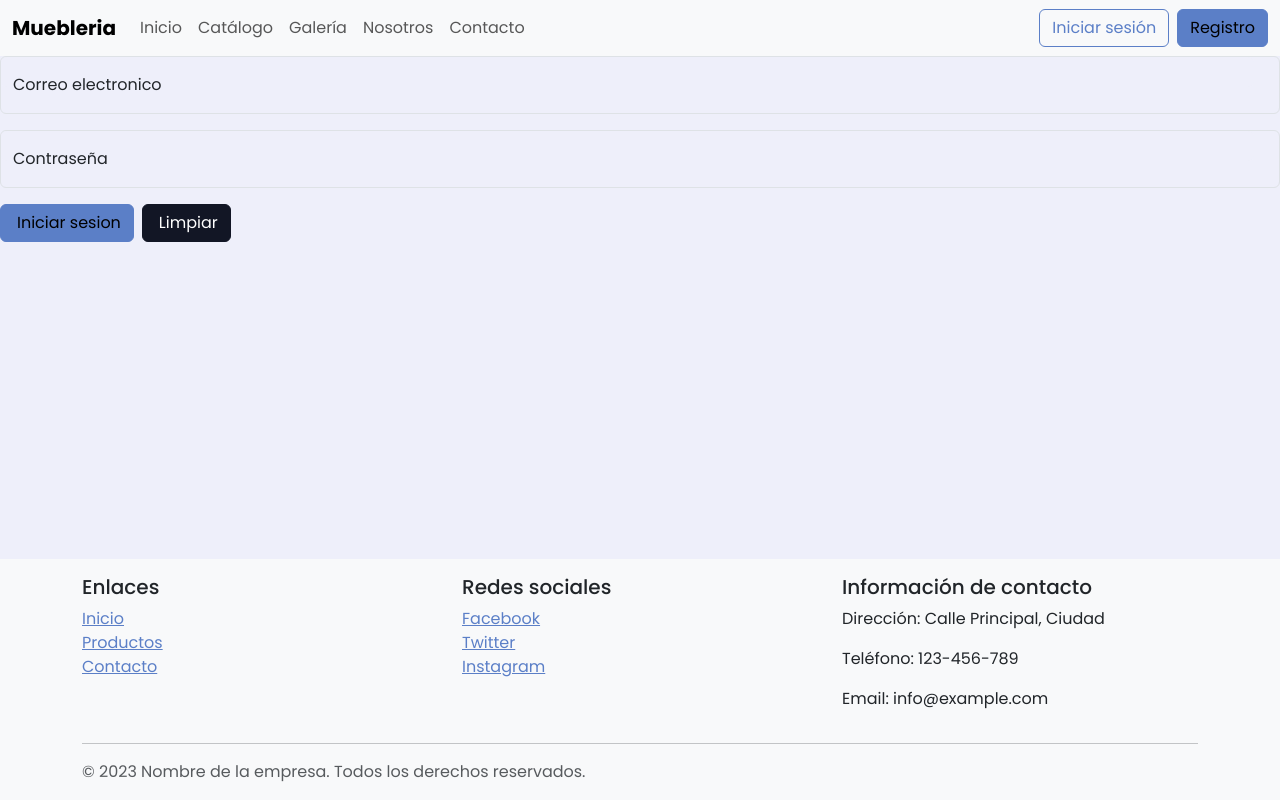
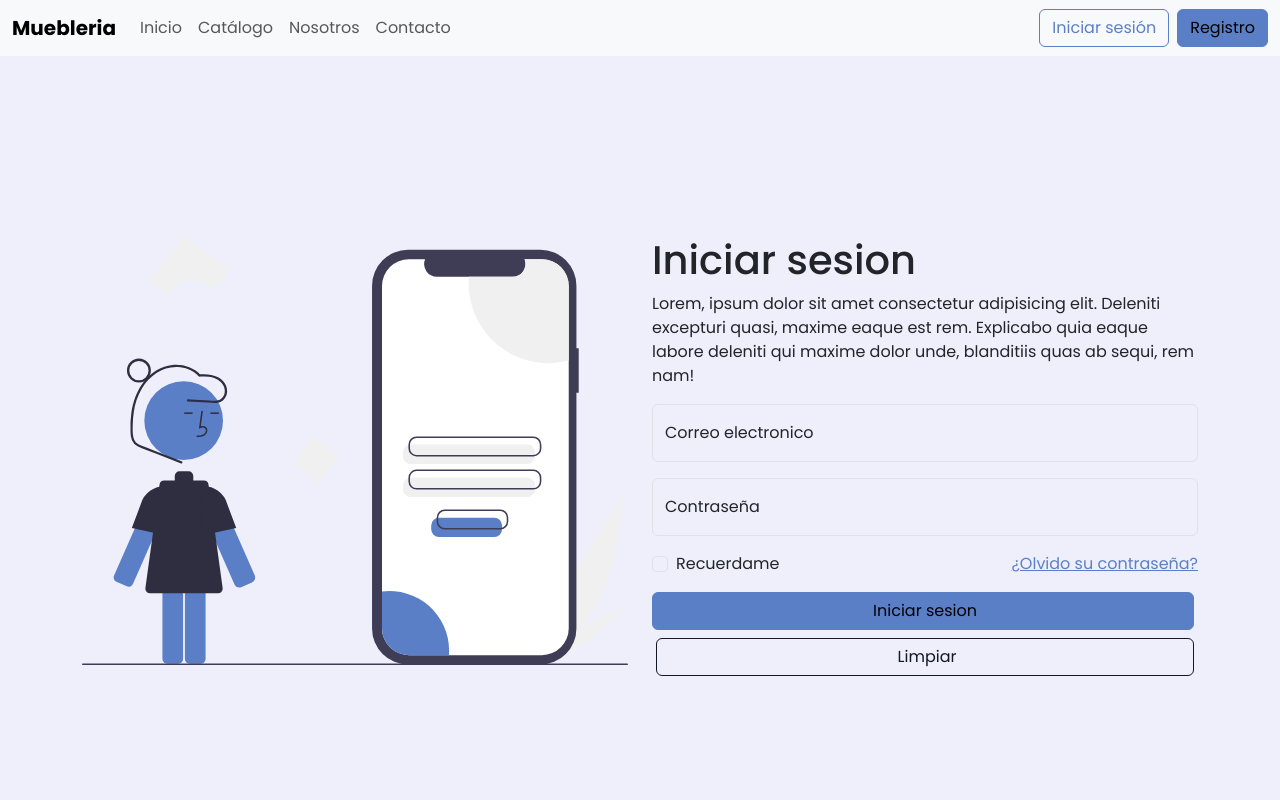
Before and after one commit to OmarMonroy080/Producto2Web, a React (Vite) app: page /login in a window 1280 px wide. Shown: the top 800 px of the page. Built offline with nearby package versions, Linux system fonts and the light colour scheme.

Commit message:
Paginas de contacto, catalogo, acerca de nosotros

```diff
--- a/src/App.jsx
+++ b/src/App.jsx
@@ -6,6 +6,9 @@ import DashboardPage from './pages/DashboardPage';
 import HeaderPublic from './components/HeaderPublic';
 import './App.css';
 import Footer from './components/FooterPublic';
+import CataloguePage from './pages/CataloguePage';
+import AboutUsPage from './pages/AboutUsPage';
+import ContactPage from './pages/ContactPage';
 
 function App() {
   return (
@@ -16,6 +19,9 @@ function App() {
           <Route path="login" element={<LoginPage />} />
           <Route path="register" element={<RegisterPage />} />
           <Route path="dashboard" element={<DashboardPage />} />
+          <Route path="catalogue" element={<CataloguePage />} />
+          <Route path="aboutus" element={<AboutUsPage />} />
+          <Route path="contact" element={<ContactPage />} />
         </Route>
       </Routes>
       <Footer />
--- a/src/components/FooterPublic.jsx
+++ b/src/components/FooterPublic.jsx
@@ -38,7 +38,6 @@ const Footer = () => {
             <p>Email: info@example.com</p>
           </div>
         </div>
-        <hr />
         <span className="text-muted">© 2023 Nombre de la empresa. Todos los derechos reservados.</span>
       </div>
     </div>
--- a/src/components/HeaderPublic.jsx
+++ b/src/components/HeaderPublic.jsx
@@ -25,6 +25,7 @@ const HeaderPublic = () => {
               <Link className="navbar-brand fw-bold" to="/">
                 Muebleria
               </Link>
+
               <ul className="navbar-nav me-auto mb-2 mb-lg-0">
                 <li className="nav-item">
                   <Link className="nav-link" to="/">
@@ -32,26 +33,22 @@ const HeaderPublic = () => {
                   </Link>
                 </li>
                 <li className="nav-item">
-                  <Link className="nav-link" to="/catalogo">
+                  <Link className="nav-link" to="/catalogue">
                     Catálogo
                   </Link>
                 </li>
                 <li className="nav-item">
-                  <Link className="nav-link" to="/galeria">
-                    Galería
-                  </Link>
-                </li>
-                <li className="nav-item">
-                  <Link className="nav-link" to="/nosotros">
+                  <Link className="nav-link" to="/aboutus">
                     Nosotros
                   </Link>
                 </li>
                 <li className="nav-item">
-                  <Link className="nav-link" to="/contacto">
+                  <Link className="nav-link" to="/contact">
                     Contacto
                   </Link>
                 </li>
               </ul>
+
 
               <div className="d-flex">
                 {state?.logged ? (
--- /dev/null
+++ b/src/pages/AboutUsPage.jsx
@@ -0,0 +1,10 @@
+const AboutUsPage = () => {
+  return (
+    <>
+      <h1>Nosotros</h1>
+      <p>Contenido...</p>
+    </>
+  );
+};
+
+export default AboutUsPage;
--- /dev/null
+++ b/src/pages/CataloguePage.jsx
@@ -0,0 +1,10 @@
+const CataloguePage = () => {
+  return (
+    <>
+      <h1>Catalogo</h1>
+      <p>Contenido</p>
+    </>
+  );
+};
+
+export default CataloguePage;
--- /dev/null
+++ b/src/pages/ContactPage.jsx
@@ -0,0 +1,10 @@
+const ContactPage = () => {
+  return (
+    <>
+      <h1>Contacto</h1>
+      <p>Contenido...</p>
+    </>
+  );
+};
+
+export default ContactPage;
--- a/src/pages/LoginPage.jsx
+++ b/src/pages/LoginPage.jsx
@@ -1,7 +1,7 @@
 import { useState } from 'react';
 import { useNavigate } from 'react-router-dom';
 import Swal from 'sweetalert2';
-
+import img from '../assets/login.svg';
 const initialForm = {
   email: '',
   password: '',
@@ -47,6 +47,19 @@ const LoginPage = () => {
 
   return (
     <>
+      <div className="container mb-5">
+        <div className="row vh-100 d-flex align-content-center">
+          <div className="col-lg-6">
+            <img src={img} alt="" className="img-fluid " />
+          </div>
+          <div className="col-lg-6">
+            <h1>Iniciar sesion</h1>
+            <p>
+              Lorem, ipsum dolor sit amet consectetur adipisicing elit. Deleniti
+              excepturi quasi, maxime eaque est rem. Explicabo quia eaque labore
+              deleniti qui maxime dolor unde, blanditiis quas ab sequi, rem nam!
+            </p>
+
             <form onSubmit={handleSubmit}>
               <div className="form-floating mb-3">
                 <input
@@ -74,19 +87,40 @@ const LoginPage = () => {
                 <label htmlFor="password">Contraseña</label>
               </div>
 
+              <div className="d-flex justify-content-between">
+                <div className="mb-3 form-check">
+                  <input
+                    type="checkbox"
+                    className="form-check-input"
+                    id="exampleCheck1"
+                  />
+                  <label className="form-check-label" for="exampleCheck1">
+                    Recuerdame
+                  </label>
+                </div>
+                <div className="mb-3">
+                  <a href="#">¿Olvido su contraseña?</a>
+                </div>
+              </div>
+
+              <div className="d-grid gap-2">
                 <button className="btn btn-primary me-1" type="submit">
                   <i className="fa-solid fa-paper-plane me-1"></i>
                   Iniciar sesion
                 </button>
 
                 <button
-          className="btn btn-secondary mx-1"
+                  className="btn btn-outline-secondary mx-1"
                   type="reset"
                   onClick={handleReset}
                 >
                   <i className="fa-solid fa-broom me-1"></i>Limpiar
                 </button>
+              </div>
             </form>
+          </div>
+        </div>
+      </div>
     </>
   );
 };
```
Also changed, not shown: src/assets/login.svg (added). Lines whose indentation alone changed are shown as unchanged.
